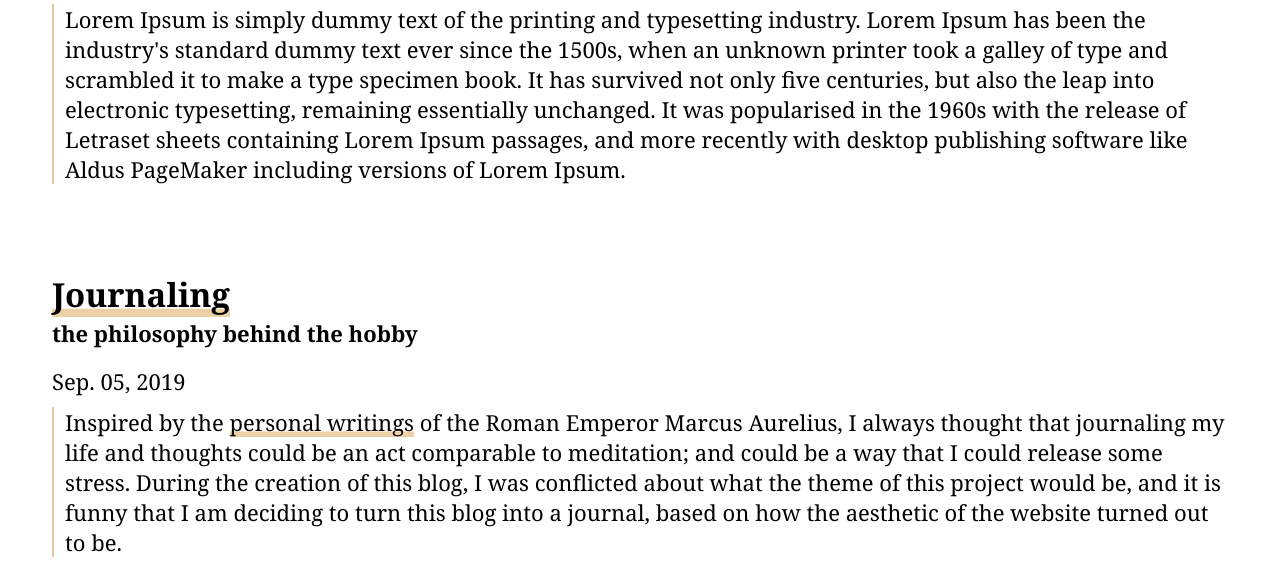
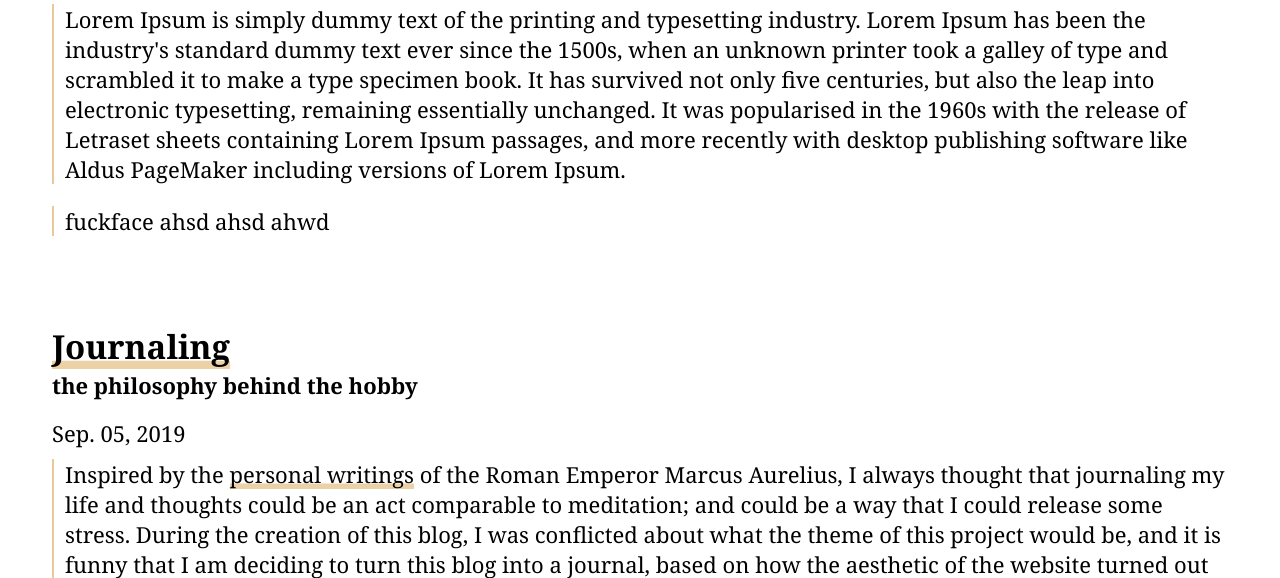
Before and after one commit to scrub22/aaarnolddd.github.io, a PHP site: page / in a window 1280 px wide. Shown: the part 197-775 px from the top of the page. Run offline with PHP 8.4, Linux system fonts and the light colour scheme.

Commit message:
converted html to php

```diff
--- a/index.html
+++ b/index.php
@@ -27,6 +27,7 @@
 
 					Lorem Ipsum is simply dummy text of the printing and typesetting industry. Lorem Ipsum has been the industry's standard dummy text ever since the 1500s, when an unknown printer took a galley of type and scrambled it to make a type specimen book. It has survived not only five centuries, but also the leap into electronic typesetting, remaining essentially unchanged. It was popularised in the 1960s with the release of Letraset sheets containing Lorem Ipsum passages, and more recently with desktop publishing software like Aldus PageMaker including versions of Lorem Ipsum.
 				</p>
+				<p><?php include('myFile.txt'); ?></p>
 
 			</article>
 
--- /dev/null
+++ b/myFile.txt
@@ -0,0 +1 @@
+fuckface ahsd ahsd  ahwd
```
